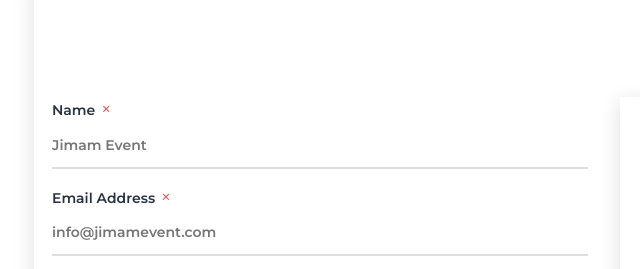
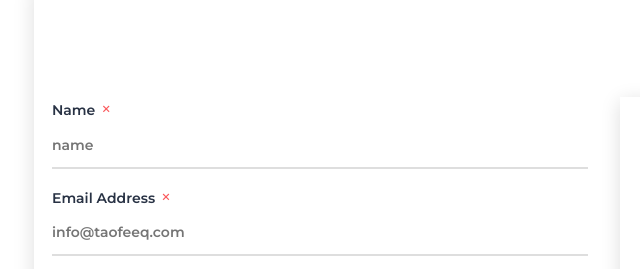
Before and after one commit to taofeeqeletu/portfolio, a website: page index.html in a window 1280 px wide. Shown: the part 1840-2109 px from the top of the page, 36-676 px from the left. Drawn offline with nearby package versions, Linux system fonts and the light colour scheme.

Commit message:
update name content

```diff
--- a/index.html
+++ b/index.html
@@ -126,11 +126,11 @@
           <form action="/conatct-us" class="contact-form" id="contact-form">
             <div class="form-group">
               <label class=" font" for="name">Name <i class='bx bx-x'></i></label>
-              <input type="text" id="name" name="name" class="form-control no-outline font" placeholder="Jimam Event" required>
+              <input type="text" id="name" name="name" class="form-control no-outline font" placeholder="name" required>
             </div>
             <div class="form-group">
               <label class=" font" for="email">Email Address <i class='bx bx-x'></i></label>
-              <input type="email" id="email" name="email" class="form-control no-outline font" placeholder="info@jimamevent.com"
+              <input type="email" id="email" name="email" class="form-control no-outline font" placeholder="info@taofeeq.com"
                 required>
             </div>
             <div class="form-group">
@@ -139,7 +139,8 @@
             </div>
             <div class="form-group">
               <label class=" font" for="message">Message <i class='bx bx-x'></i></label>
-              <textarea row="10" type="text" id="message" name="message" class="form-control no-outline font text-h" placeholder="Enter your query here"
+              <textarea row="10" type="text" id="message" name="message" class="form-control no-outline font text-h"
+              placeholder="Enter your query here"
                 required></textarea>
             </div>
             <div class="form-group mt-2">
```
